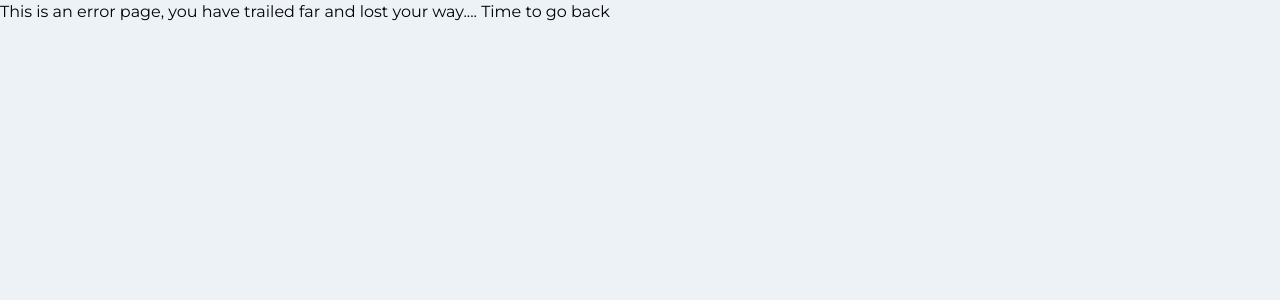
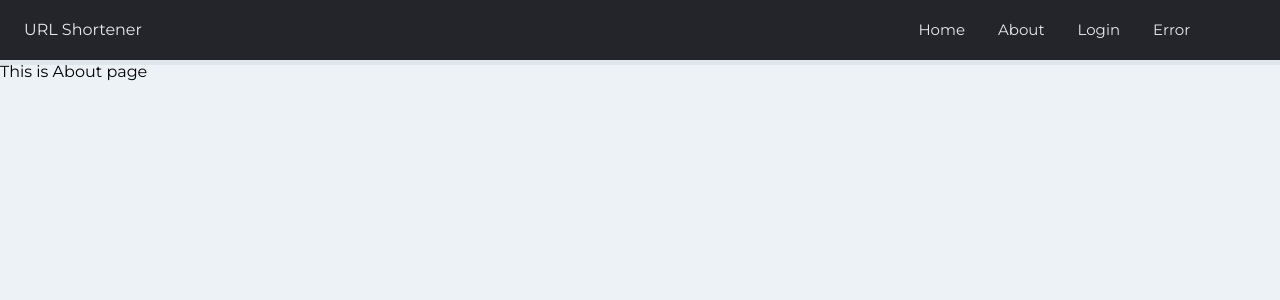
Before and after one commit to Pushkar-Mahajan4/url-shortener, a React (Create React App) app in the folder frontend/: page /about in a window 1280 px wide. Shown: the top 300 px of the page. Built offline with nearby package versions, Linux system fonts and the light colour scheme.

Commit message:
Update browser router semantic

```diff
--- a/frontend/src/App.js
+++ b/frontend/src/App.js
@@ -1,6 +1,8 @@
 import "./App.css";
 import Navbar from "./components/navbar/Navbar";
 import Login from "./components/main-content/login-component/Login";
+import About from "./components/main-content/about-component/About";
+import { BrowserRouter, Routes, Route } from "react-router-dom";
 import { useState, useEffect } from "react";
 
 function App() {
@@ -13,11 +15,23 @@ function App() {
       .matchMedia("(min-width: 768px)")
       .addEventListener("change", (e) => setWindowSize(e.matches));
   }, []);
+
+  const Application = () => {
+    return (
+      <div className="App">
+        <Login />
+      </div>
+    );
+  };
+
   return (
-    <div className="App">
+    <BrowserRouter>
       <Navbar windowSize={windowSize} />
-      <Login />
-    </div>
+      <Routes>
+        <Route path="/" element={<Application />} />
+        <Route path="/about" element={<About />} />
+      </Routes>
+    </BrowserRouter>
   );
 }
 
--- /dev/null
+++ b/frontend/src/components/main-content/about-component/About.js
@@ -0,0 +1,9 @@
+
+
+const About = () => {
+    return(<>
+        <h1>This is About page</h1>
+    </>);
+}
+
+export default About;
--- a/frontend/src/components/main-content/error-component/Error.js
+++ b/frontend/src/components/main-content/error-component/Error.js
@@ -1,6 +1,12 @@
+import {Outlet} from "react-router-dom";
+
+
 const Error = () => {
     return(<>
-        This is an error page, you have trailed far and lost your way.... Time to go back
+        <p>This is an error page, you have trailed far and lost your way.... Time to go back</p>
+        <div>
+            <Outlet/>
+        </div>
     </>);
 }
 
--- a/frontend/src/components/navbar/navbar-desktop.jsx
+++ b/frontend/src/components/navbar/navbar-desktop.jsx
@@ -6,10 +6,10 @@ const DesktopNav = () => {
         <div className="navbar-link">
             <ul>
               <li>
-                <Link to="#">Home</Link>
+                <Link to="/">Home</Link>
               </li>
               <li>
-                <Link to="#">About</Link>
+                <Link to="/about">About</Link>
               </li>
               <li>
                 <Link to="#">Login</Link>
--- a/frontend/src/index.js
+++ b/frontend/src/index.js
@@ -1,27 +1,15 @@
 import React from "react";
 import ReactDOM from "react-dom/client";
 import {
-  createBrowserRouter,
-  RouterProvider,
+  BrowserRouter
 } from "react-router-dom";
-import Error from "./components/main-content/error-component/Error";
 import "./index.css";
 import App from "./App";
 
 const root = ReactDOM.createRoot(document.getElementById("root"));
-const router = createBrowserRouter([
-  {
-    path: "/",
-    element: <App />,
-    errorElement: <Error />
-  },
-  {
-    path: "/error",
-    element: <Error/>
-  }
-]);
+
 root.render(
   <React.StrictMode>
-    <RouterProvider router={router}/>
+    <App/>
   </React.StrictMode>
 );
```
